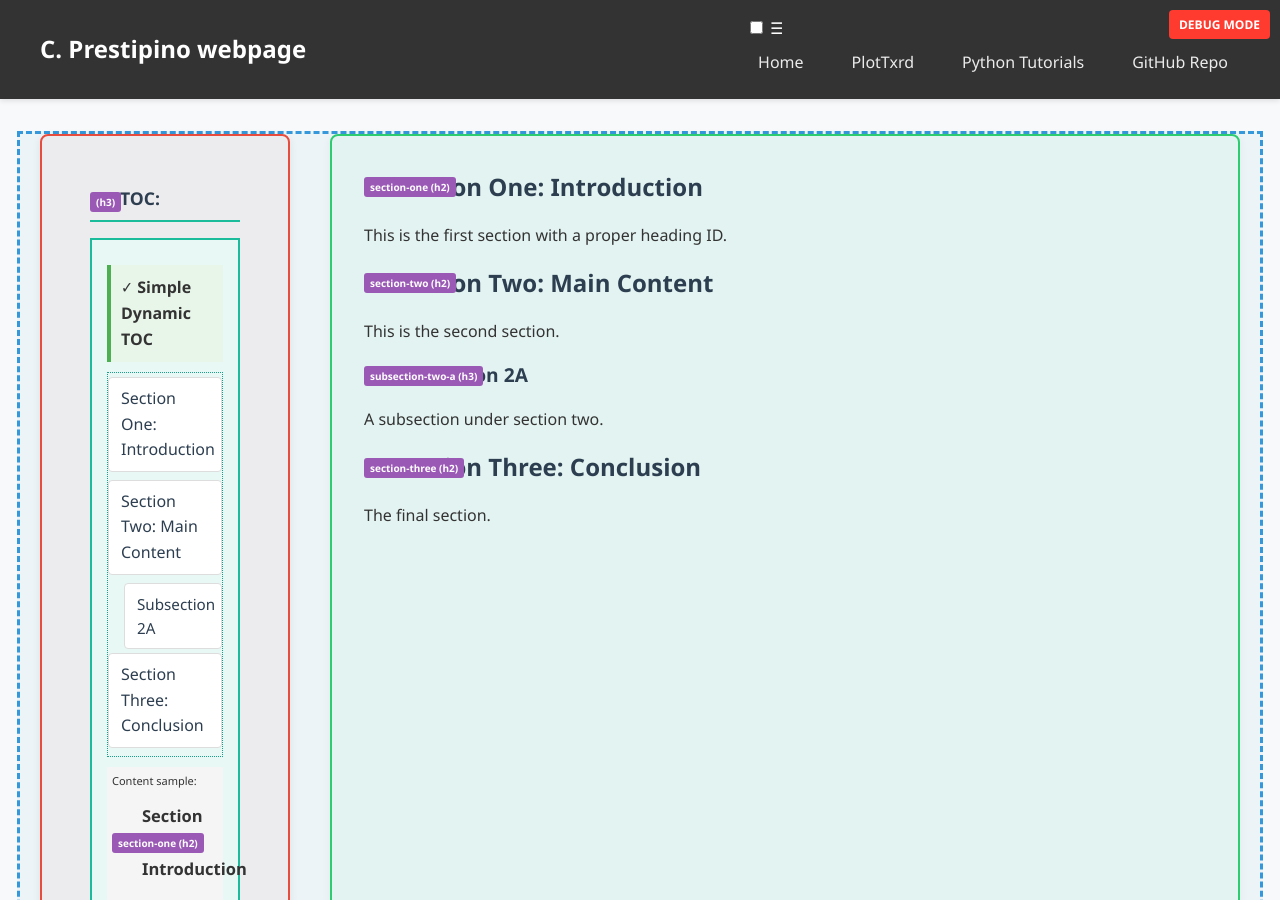
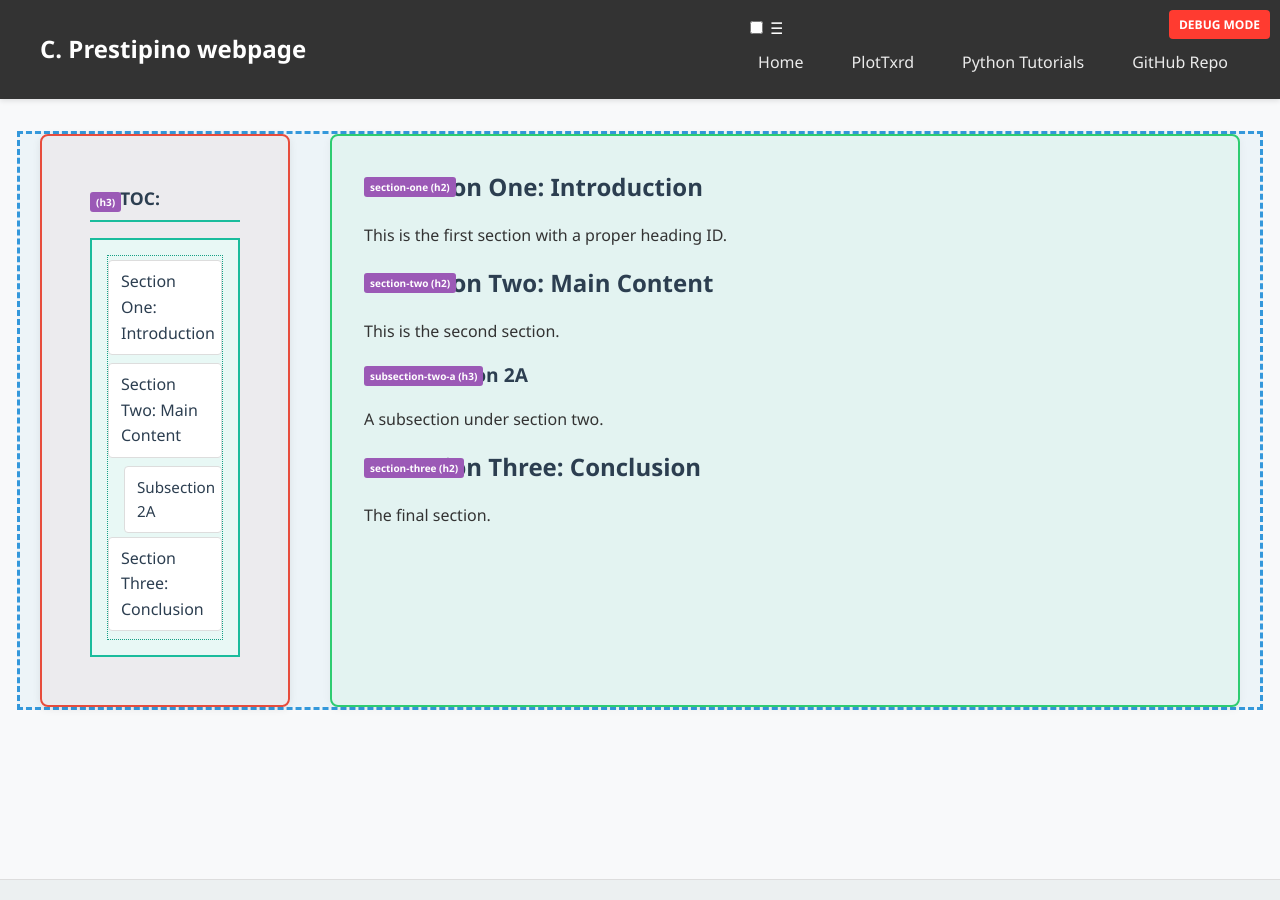
Before and after one commit to Prestipino/Prestipino.github.io, a Jekyll site: the page built from test-toc.html, in a window 1280 px wide and 900 px high. Built offline with Jekyll 4.4.1, drawn with Linux system fonts in a browser that asks for light colours; some of the changed text lies outside the part shown.

Commit message:
Update toc-working.html

```diff
--- a/_includes/toc-working.html
+++ b/_includes/toc-working.html
@@ -1,40 +1,33 @@
 <nav class="toc-nav">
-  <div style="background: #e8f5e9; padding: 10px; margin: 10px 0; border-left: 4px solid #4caf50;">
-    <strong>✓ Simple Dynamic TOC</strong>
-  </div>
+  <ul class="toc-list">
+    {% comment %} FINAL CLEAN VERSION {% endcomment %}
 
-  <ul class="toc-list">
-    {% comment %} SUPER SIMPLE: Just check and hardcode {% endcomment %}
-
-    <!-- Debug what's in content -->
-    {% assign first_200 = content | truncate: 200 %}
-
+    <!-- Section One -->
     {% if content contains 'Section One: Introduction' %}
     <li class="toc-h2">
       <a href="#section-one">Section One: Introduction</a>
     </li>
     {% endif %}
 
+    <!-- Section Two -->
     {% if content contains 'Section Two: Main Content' %}
     <li class="toc-h2">
       <a href="#section-two">Section Two: Main Content</a>
     </li>
     {% endif %}
 
+    <!-- Subsection 2A -->
     {% if content contains 'Subsection 2A' %}
     <li class="toc-h3">
       <a href="#subsection-two-a">Subsection 2A</a>
     </li>
     {% endif %}
 
+    <!-- Section Three -->
     {% if content contains 'Section Three: Conclusion' %}
     <li class="toc-h2">
       <a href="#section-three">Section Three: Conclusion</a>
     </li>
     {% endif %}
   </ul>
-
-  <div style="background: #f5f5f5; padding: 5px; margin-top: 10px; font-size: 11px;">
-    Content sample: {{ first_200 }}
-  </div>
 </nav>
```
